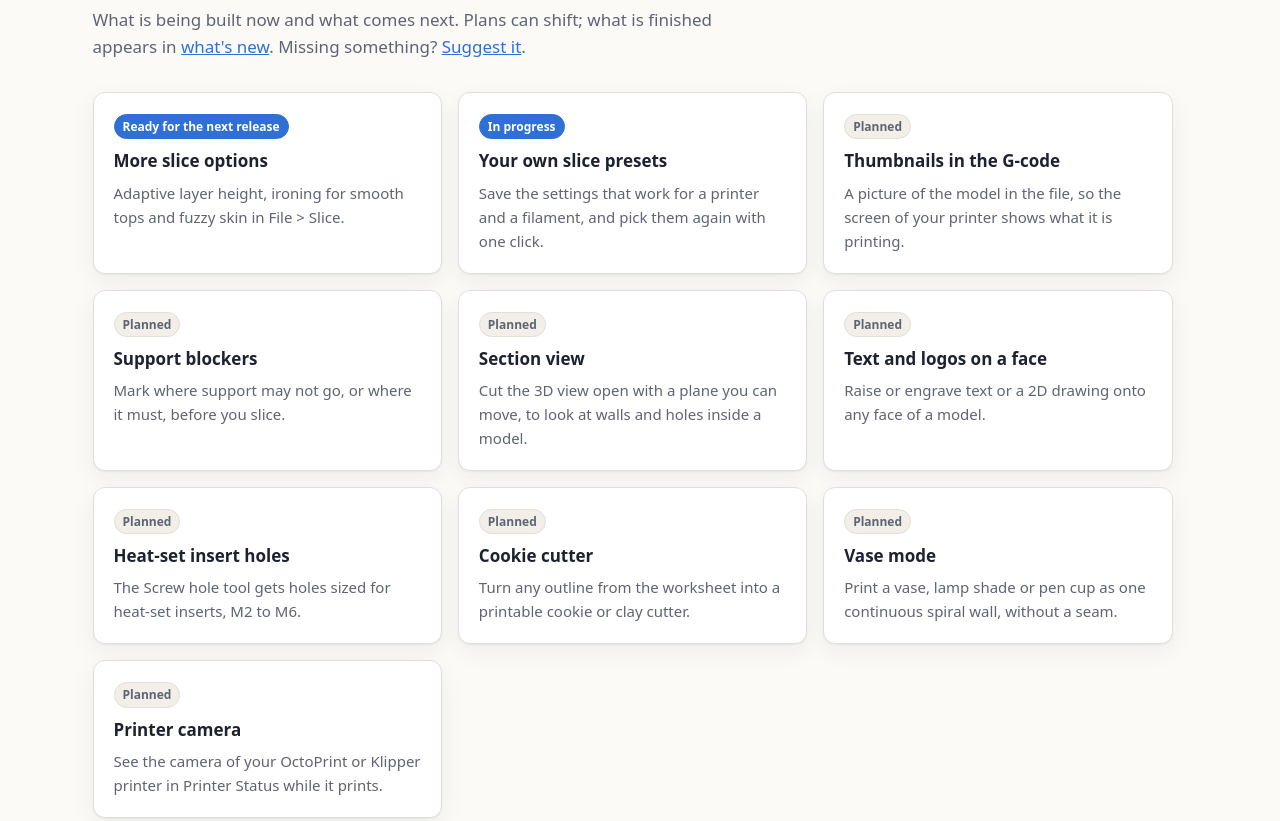
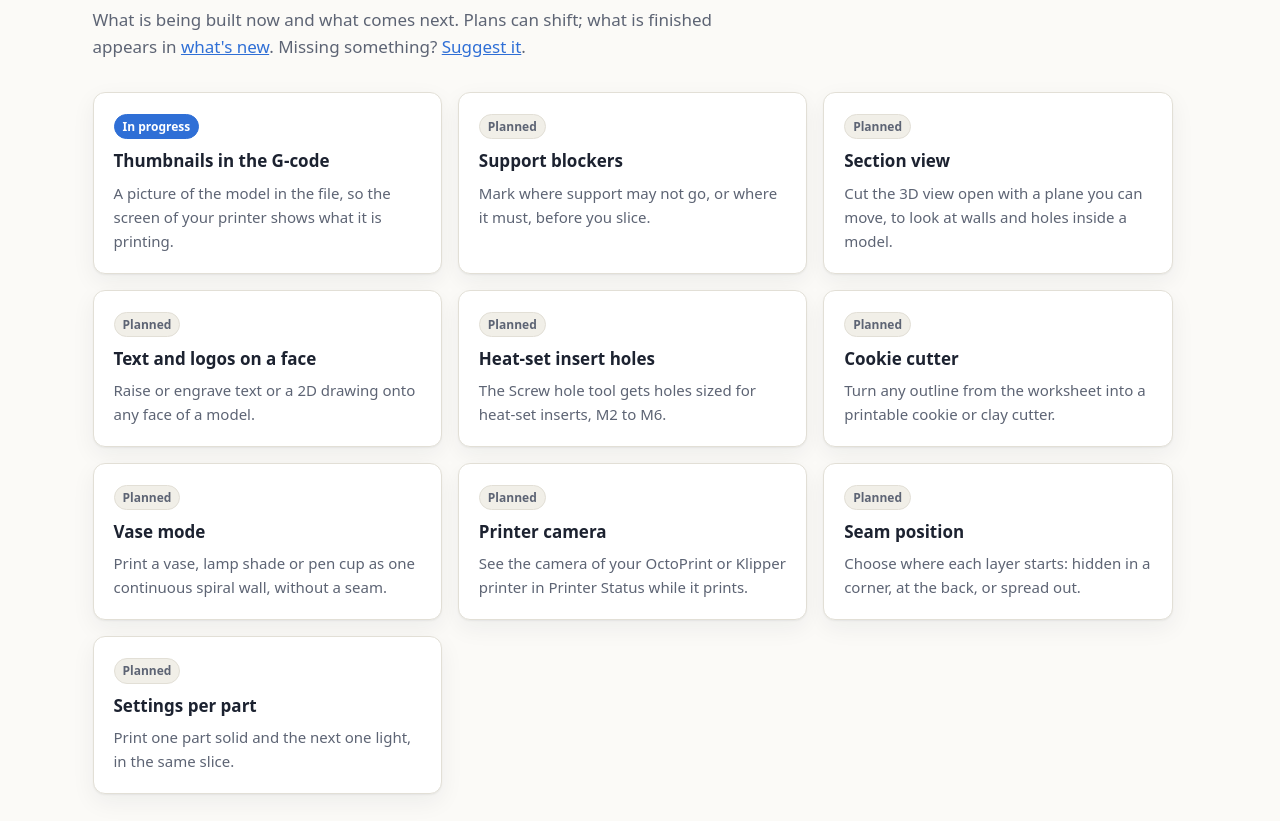
Before and after one commit to Lexvdpoel/Volura, a plain HTML site: page site/public/index.html in a window 1280 px wide. Shown: the part 7841-8662 px from the top of the page. Drawn offline with Linux system fonts and the light colour scheme; no server answers.

Commit message:
Site: 0.2.63 is out; thumbnails in progress, two new plans

```diff
--- a/site/public/index.html
+++ b/site/public/index.html
@@ -320,13 +320,7 @@ cd Volura &amp;&amp; ./install.sh</code></pre>
       <h2><span lang="en">Planned for a future release</span><span lang="nl">Gepland voor een toekomstige release</span></h2>
       <p class="sub"><span lang="en">What is being built now and what comes next. Plans can shift; what is finished appears in <a href="https://github.com/Lexvdpoel/Volura/blob/main/CHANGELOG.md">what's new</a>. Missing something? <a href="https://github.com/Lexvdpoel/Volura/issues">Suggest it</a>.</span><span lang="nl">Waar nu aan gewerkt wordt en wat daarna komt. Plannen kunnen verschuiven; wat klaar is, staat bij <a href="https://github.com/Lexvdpoel/Volura/blob/main/CHANGELOG.md">wat is er nieuw</a>. Mis je iets? <a href="https://github.com/Lexvdpoel/Volura/issues">Stel het voor</a>.</span></p>
       <div class="grid planned">
-        <div class="card"><span class="tag now"><span lang="en">Ready for the next release</span><span lang="nl">Klaar voor de volgende release</span></span>
-          <h3><span lang="en">More slice options</span><span lang="nl">Meer slice-opties</span></h3>
-          <p><span lang="en">Adaptive layer height, ironing for smooth tops and fuzzy skin in File &gt; Slice.</span><span lang="nl">Adaptieve laaghoogte, strijken voor gladde bovenkanten en fuzzy skin in Bestand &gt; Slicen.</span></p></div>
         <div class="card"><span class="tag now"><span lang="en">In progress</span><span lang="nl">In ontwikkeling</span></span>
-          <h3><span lang="en">Your own slice presets</span><span lang="nl">Eigen slice-voorinstellingen</span></h3>
-          <p><span lang="en">Save the settings that work for a printer and a filament, and pick them again with one click.</span><span lang="nl">Bewaar de instellingen die werken voor een printer en een filament, en kies ze met één klik opnieuw.</span></p></div>
-        <div class="card"><span class="tag"><span lang="en">Planned</span><span lang="nl">Gepland</span></span>
           <h3><span lang="en">Thumbnails in the G-code</span><span lang="nl">Miniatuur in de G-code</span></h3>
           <p><span lang="en">A picture of the model in the file, so the screen of your printer shows what it is printing.</span><span lang="nl">Een plaatje van het model in het bestand, zodat het scherm van je printer laat zien wat hij print.</span></p></div>
         <div class="card"><span class="tag"><span lang="en">Planned</span><span lang="nl">Gepland</span></span>
@@ -350,6 +344,12 @@ cd Volura &amp;&amp; ./install.sh</code></pre>
         <div class="card"><span class="tag"><span lang="en">Planned</span><span lang="nl">Gepland</span></span>
           <h3><span lang="en">Printer camera</span><span lang="nl">Printercamera</span></h3>
           <p><span lang="en">See the camera of your OctoPrint or Klipper printer in Printer Status while it prints.</span><span lang="nl">Zie de camera van je OctoPrint- of Klipper-printer in Printerstatus terwijl hij print.</span></p></div>
+        <div class="card"><span class="tag"><span lang="en">Planned</span><span lang="nl">Gepland</span></span>
+          <h3><span lang="en">Seam position</span><span lang="nl">Naadpositie</span></h3>
+          <p><span lang="en">Choose where each layer starts: hidden in a corner, at the back, or spread out.</span><span lang="nl">Kies waar elke laag begint: verstopt in een hoek, achteraan of verspreid.</span></p></div>
+        <div class="card"><span class="tag"><span lang="en">Planned</span><span lang="nl">Gepland</span></span>
+          <h3><span lang="en">Settings per part</span><span lang="nl">Instellingen per onderdeel</span></h3>
+          <p><span lang="en">Print one part solid and the next one light, in the same slice.</span><span lang="nl">Print het ene onderdeel massief en het volgende licht, in dezelfde slice.</span></p></div>
       </div>
     </div>
   </section>
```
